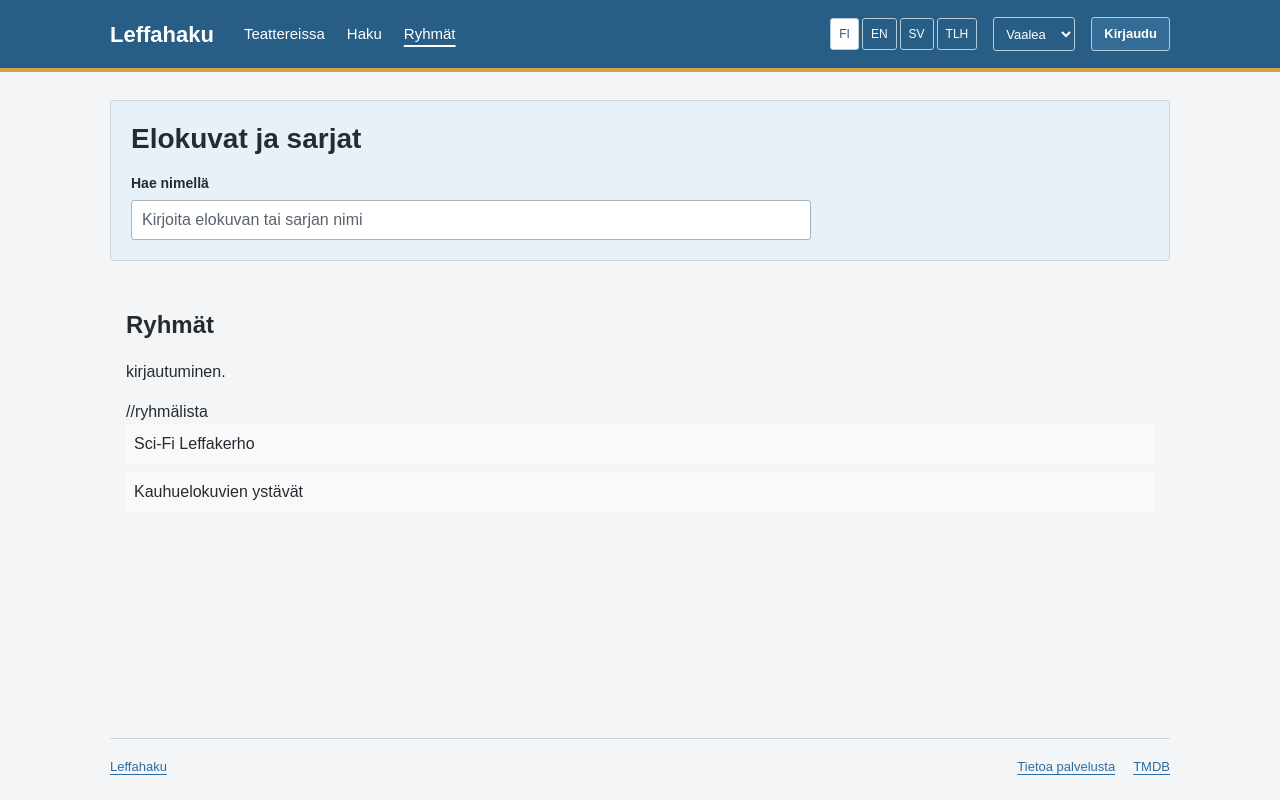
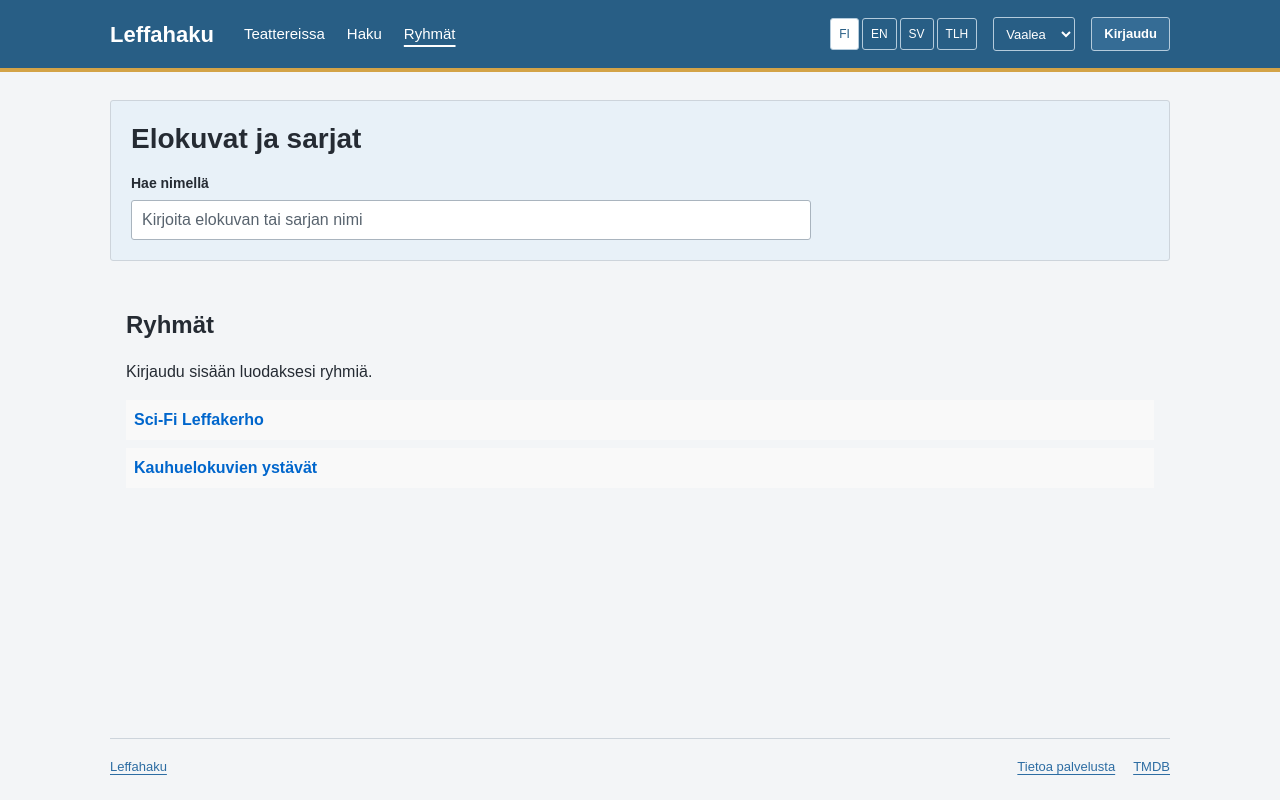
Before and after one commit to Oamk-Ryhma-5/Web-ohjelmoinnin-sovellusprojekti, a React (Vite) app: page /groups in a window 1280 px wide. Built offline with nearby package versions, Linux system fonts and the light colour scheme; no server answers.

Commit message:
group_links

```diff
--- a/src/App.jsx
+++ b/src/App.jsx
@@ -18,8 +18,15 @@ export default function App() {
       '/omat-tiedot': texts.account,
       '/tietoa': texts.about,
       '/suosikit': texts.favorites,
+      '/ryhmat': texts.groups || 'Ryhmät'
     }
-    document.title = `Leffahaku · ${titles[pathname] || texts.notFound}`
+
+    // Tarkistetaan onko kyseessä yksittäinen ryhmäsivu (/ryhma/:id)
+    const currentTitle = pathname.startsWith('/ryhma/')
+      ? `${texts.groups || 'Ryhmä'} #${pathname.split('/')[2]}`
+      : titles[pathname] || texts.notFound
+
+    document.title = `Leffahaku · ${currentTitle}`
   }, [pathname, texts])
 
   useEffect(() => {
--- a/src/main.jsx
+++ b/src/main.jsx
@@ -7,6 +7,7 @@ import Home from './screens/Home.jsx'
 import Search from './screens/Search.jsx'
 import Authentication from './screens/Authentication.jsx'
 import Groups from './screens/Groups.jsx'
+import GroupDetail from './screens/groupDetail.jsx' // Lisätty yksittäisen ryhmäsivun tuonti
 import Account from './screens/Account.jsx'
 import About from './screens/About.jsx'
 import NotFound from './screens/NotFound.jsx'
@@ -30,6 +31,7 @@ const router = createBrowserRouter([
       { path: 'kirjaudu', element: <Authentication key="login" mode="login" /> },
       { path: 'rekisteroidy', element: <Authentication key="register" mode="register" /> },
       { path: 'groups', element: <Groups /> },
+      { path: 'ryhma/:id', element: <GroupDetail /> }, // Lisätty dynaaminen reitti yksittäiselle ryhmälle
 
       // Suojatut reitit (vaativat kirjautumisen)
       {
--- a/src/screens/Groups.jsx
+++ b/src/screens/Groups.jsx
@@ -1,39 +1,53 @@
-import React, { useState } from 'react'; //tässä tuodaan reactin perustoimintoja
-import { useNavigate } from 'react-router-dom'; //reititystyökalu
+import React, { useState, useEffect } from 'react';
+import { useNavigate, Link } from 'react-router-dom';
 import { useLanguage } from '../context/useLanguage.js';
 import { useUser } from '../context/useUser.js';
 
 export default function Groups() {
   const { texts } = useLanguage();
   const { user } = useUser();
-  const [query, setQuery] = useState(''); //pitää kirjaa kenttään kirjoitetusta tekstistä
+  const [query, setQuery] = useState('');
 
-  const [groups, setGroups] = useState([
-    { id: 1, name: 'Sci-Fi Leffakerho' },
-    { id: 2, name: 'Kauhuelokuvien ystävät' } //kovakoodattuja esimerkkejä ryhmistä.
-  ]);
-  const [newGroupName, setNewGroupName] = useState('');  //tallentaa uuden ryhmän nimen
-  const navigate = useNavigate(); //hookki joka ohjaa käyttäjän eteenpäin hakusivulle
+  // Luetaan ryhmät localStoragesta (tai käytetään oletusryhmiä)
+  const [groups, setGroups] = useState(() => {
+    const saved = localStorage.getItem('app_groups');
+    return saved ? JSON.parse(saved) : [
+      { id: 1, name: 'Sci-Fi Leffakerho' },
+      { id: 2, name: 'Kauhuelokuvien ystävät' }
+    ];
+  });
+
+  const [newGroupName, setNewGroupName] = useState('');
+  const navigate = useNavigate();
+
+  // Tallennetaan ryhmät aina kun 'groups'-tila muuttuu
+  useEffect(() => {
+    localStorage.setItem('app_groups', JSON.stringify(groups));
+  }, [groups]);
 
   function search(event) {
-    event.preventDefault();  //tämä estää sivun uudelleenlatautumisen
+    event.preventDefault();
     navigate(`/haku?q=${encodeURIComponent(query.trim())}`);
   }
 
-  function handleCreateGroup(event) { //lisää ryhmän listaan jos nimi ei ole tyhjä samalla luodaan tunniste
+  function handleCreateGroup(event) {
     event.preventDefault();
     if (!newGroupName.trim()) return;
 
     const newGroup = {
-      id: Date.now(), //tämä luo yllä mainitun tunnisteen aikaleiman mukaan
+      id: Date.now(),
       name: newGroupName.trim()
     };
 
-    setGroups([...groups, newGroup]);
+    const updatedGroups = [...groups, newGroup];
+    setGroups(updatedGroups);
     setNewGroupName('');
+
+    // Ohjataan uuteen ryhmään
+    navigate(`/ryhma/${newGroup.id}`, { state: { group: newGroup } });
   }
 
-  function handleDeleteGroup(id) { //täällä poistetaan ryhmä idn perusteella
+  function handleDeleteGroup(id) {
     setGroups(groups.filter(group => group.id !== id));
   }
 
@@ -60,30 +74,37 @@ export default function Groups() {
       <section className="groups-section" style={{ marginTop: '2rem', padding: '1rem' }}>
         <h2>{texts.groups || 'Ryhmät'}</h2>
 
-        {user ? ( //tarkistaa onko käyttäjä kirjautunut sisään jos on näyttää lomakkeen ryhmän luomiseen jos ei kehoitus kirjautumiseen
+        {user ? (
           <div className="logged-in-content">
             <form onSubmit={handleCreateGroup} style={{ marginBottom: '1rem' }}>
               <input
                 type="text"
-                placeholder="Uuden ryhmän nimi..."
+                placeholder={texts.newGroupNamePlaceholder || 'Uuden ryhmän nimi...'}
                 value={newGroupName}
                 onChange={(e) => setNewGroupName(e.target.value)}
                 style={{ marginRight: '0.5rem', padding: '0.4rem' }}
               />
-              <button type="submit">Luo ryhmä</button>
+              <button type="submit">{texts.createGroup || 'Luo ryhmä'}</button>
             </form>
           </div>
         ) : (
-          <p>kirjautuminen.</p>
+          <p>{texts.loginToCreateGroups || 'Kirjaudu sisään luodaksesi ryhmiä.'}</p>
         )}
 
-        <ul style={{ listStyle: 'none', padding: 0, marginTop: '1rem' }}> //ryhmälista
+        {/* ryhmälista */}
+        <ul style={{ listStyle: 'none', padding: 0, marginTop: '1rem' }}>
           {groups.map(group => (
             <li key={group.id} style={{ display: 'flex', justifyContent: 'space-between', alignItems: 'center', marginBottom: '0.5rem', padding: '0.5rem', background: '#f9f9f9' }}>
-              <span>{group.name}</span>
+              <Link
+                to={`/ryhma/${group.id}`}
+                state={{ group }}
+                style={{ textDecoration: 'none', color: '#0066cc', fontWeight: 'bold' }}
+              >
+                {group.name}
+              </Link>
               {user && (
                 <button onClick={() => handleDeleteGroup(group.id)} style={{ background: '#ff4d4d', color: 'white', border: 'none', padding: '0.3rem 0.6rem', cursor: 'pointer' }}>
-                  Poista
+                  {texts.delete || 'Poista'}
                 </button>
               )}
             </li>
--- /dev/null
+++ b/src/screens/groupDetail.jsx
@@ -0,0 +1,29 @@
+import React from 'react';
+import { useParams, useNavigate, useLocation } from 'react-router-dom';
+import { useLanguage } from '../context/useLanguage.js';
+
+export default function GroupDetail() {
+  const { id } = useParams();
+  const navigate = useNavigate();
+  const location = useLocation();
+  const { texts } = useLanguage();
+
+  // Luetaan ryhmä-olio React Routerin statesta
+  const groupFromState = location.state?.group;
+
+  // Jos ryhmän nimi löytyy statesta, käytetään sitä. Muussa tapauksessa käytetään oletustekstiä.
+  const groupName = groupFromState?.name || `${texts.group || 'Ryhmä'} #${id}`;
+
+  return (
+    <div className="container" style={{ padding: '2rem' }}>
+      <button
+        onClick={() => navigate(-1)}
+        style={{ marginBottom: '1rem', cursor: 'pointer', padding: '0.4rem 0.8rem' }}
+      >
+        &larr; {texts.back || 'Takaisin'}
+      </button>
+
+      <h1>{groupName}</h1>
+    </div>
+  );
+}
--- a/src/translations.js
+++ b/src/translations.js
@@ -4,6 +4,12 @@ export const translations = {
     theaters: 'Teattereissa',
     search: 'Haku',
     groups: 'Ryhmät',
+    createGroup: 'Luo ryhmä',
+    newGroupNamePlaceholder: 'Uuden ryhmän nimi...',
+    delete: 'Poista',
+    loginToCreateGroups: 'Kirjaudu sisään luodaksesi ryhmiä.',
+    back: 'Takaisin',
+    group: 'Ryhmä',
     signIn: 'Kirjaudu',
     signUp: 'Luo tili',
     signOut: 'Kirjaudu ulos',
@@ -128,6 +134,12 @@ export const translations = {
     signIn: 'Sign in',
     signUp: 'Create account',
     groups: 'Groups',
+    createGroup: 'Create group',
+    newGroupNamePlaceholder: 'New group name...',
+    delete: 'Delete',
+    loginToCreateGroups: 'Please log in to create groups.',
+    back: 'Back',
+    group: 'Group',
     signOut: 'Sign out',
     account: 'My account',
     favorites: 'Favorites',
@@ -247,6 +259,12 @@ export const translations = {
   sv: {
     theaters: 'På bio',
     groups: 'Grupper',
+    createGroup: 'Skapa grupp',
+    newGroupNamePlaceholder: 'Namn på ny grupp...',
+    delete: 'Ta bort',
+    loginToCreateGroups: 'Logga in för att skapa grupper.',
+    back: 'Tillbaka',
+    group: 'Grupp',
     search: 'Sök',
     signIn: 'Logga in',
     signUp: 'Skapa konto',
@@ -372,6 +390,12 @@ export const translations = {
     signIn: 'el',
     signUp: 'ghItlh',
     groups: 'QeS',
+    createGroup: 'QeS chenmoH',
+    newGroupNamePlaceholder: 'chu\' QeS pong...',
+    delete: 'teq',
+    loginToCreateGroups: 'yI\'el QeSmey DachenmoHmeH.',
+    back: 'chegh',
+    group: 'QeS',
     signOut: 'mej',
     account: 'De\'wI\'',
     favorites: 'Leghlu\'meH',
```
